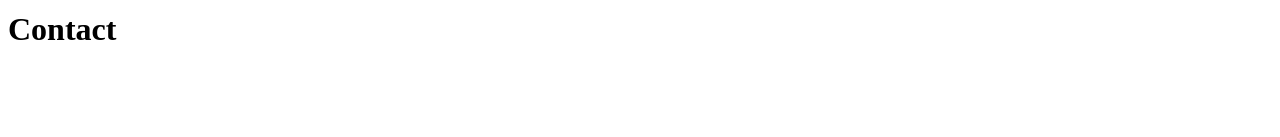
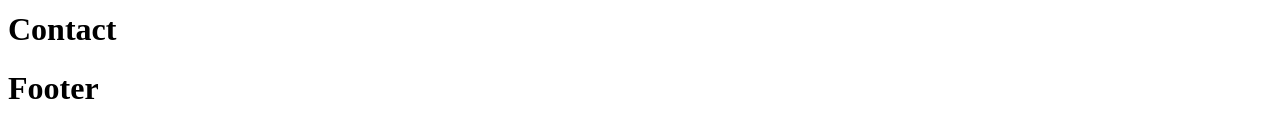
Before and after one commit to DexterNutt/FinalProject, a React (Vite) app in the folder MentorToken/: page /contact in a window 1280 px wide. Shown: the part 197-334 px from the top of the page. Built offline with nearby package versions, Linux system fonts and the light colour scheme.

Commit message:
add footer component

```diff
--- /dev/null
+++ b/MentorToken/src/components/footer/Footer.jsx
@@ -0,0 +1,10 @@
+import React from "react";
+import styles from "./Footer.module.css";
+
+export const Footer = () => {
+  return (
+    <div>
+      <h1>Footer</h1>
+    </div>
+  );
+};
--- a/MentorToken/src/main.jsx
+++ b/MentorToken/src/main.jsx
@@ -4,6 +4,7 @@
 import { About } from "./components/pages/About.jsx";
 import { Contact } from "./components/pages/Contact.jsx";
 import { Home } from "./components/pages/Home.jsx";
+import { Footer } from "./components/footer/Footer.jsx";
 import { BrowserRouter as Router, Routes, Route } from "react-router-dom";
 
 const root = ReactDOM.createRoot(document.getElementById("root"));
@@ -17,5 +18,6 @@
       <Route path="/about" element={<About />} />
       <Route path="/contact" element={<Contact />} />
     </Routes>
+    <Footer />
   </Router>
 );
```
Also changed, not shown: MentorToken/src/components/footer/Footer.module.css (added).
